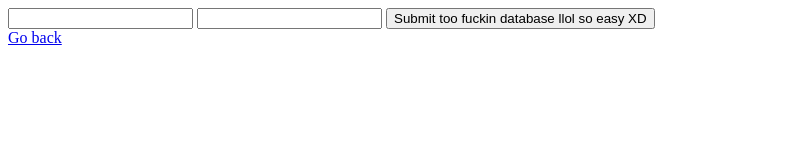
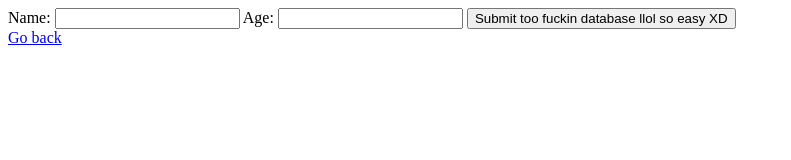
Before and after one commit to jesi-rgb/jesinode, a website: page src/create-user.html in a window 1280 px wide. Shown: the whole page, without its empty margins (0-791 px from the left). Drawn offline with Linux system fonts and the light colour scheme.

Commit message:
webotacion :sunglasses:

```diff
--- a/src/create-user.html
+++ b/src/create-user.html
@@ -7,7 +7,9 @@
 </head>
 <body>
     <form method="GET" action="/users/add-to-database">
+        <label for="name">Name: </label>
         <input type="text" name="name" id="name">
+        <label for="age">Age: </label>
         <input type="number" name="age" id="age">
 
         <button>Submit too fuckin database llol so easy XD</button>
```
